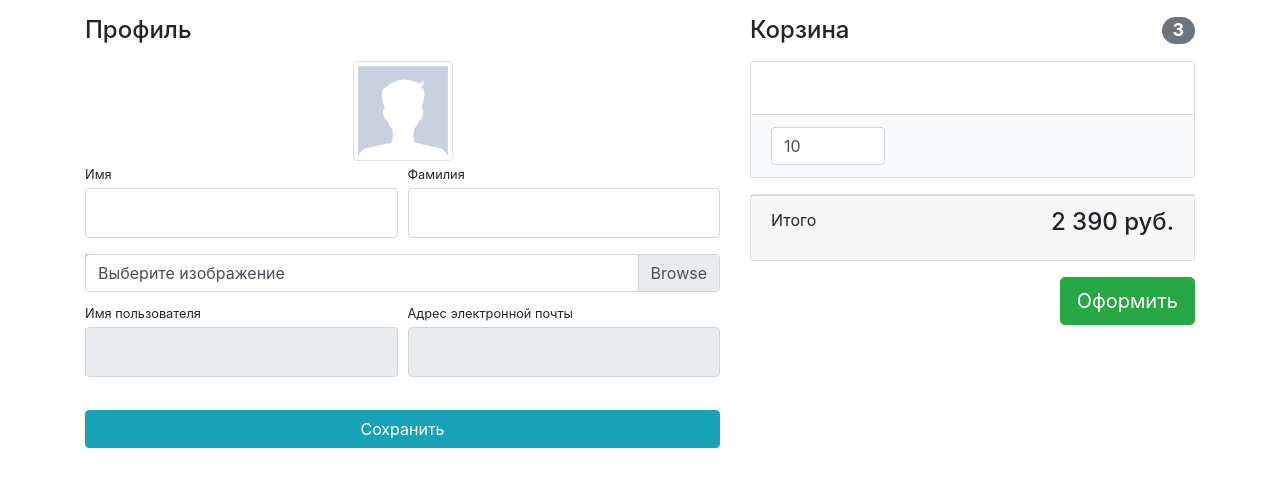
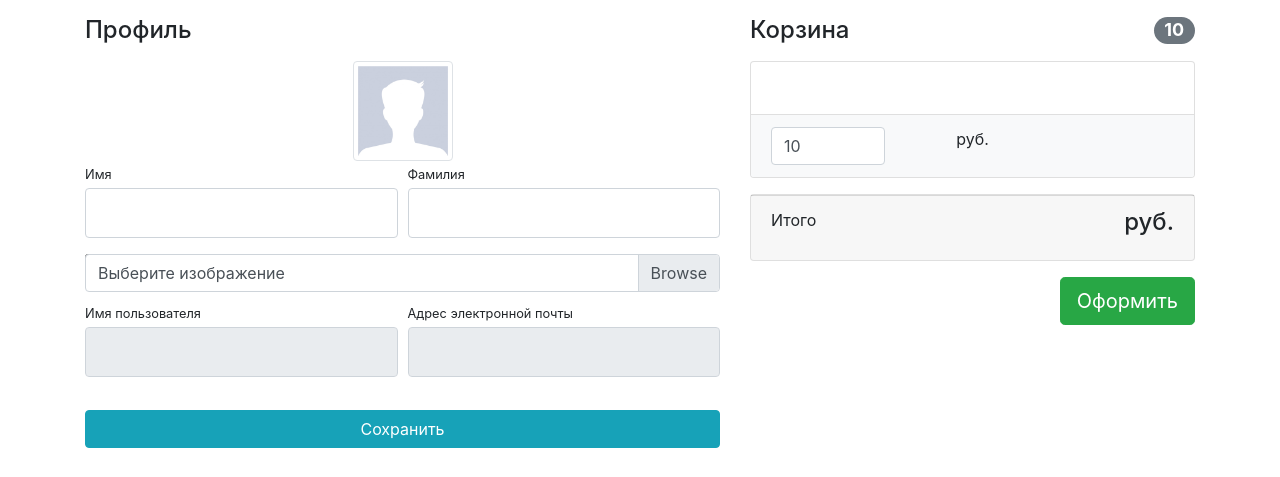
Before and after one commit to gamilabd/geekshop_project, a Django app: template users/templates/users/profile.html in a window 1280 px wide. Shown: the part 56-533 px from the top of the page. Run offline with Django 3.2, Linux system fonts and the light colour scheme; data comes from the database, SQL or seed files in the repository; tables that the repository leaves empty hold one stand-in row (values such as "Sample post"); the template is opened without the code that fills it: values that come from a table or form of the project are taken from there, most other values are stand-ins (such as "Sample title", 1, 10 or a date in 2020); parts of the project's set-up code (start-up, migrations or seed data) failed here and were passed over; some libraries are stand-ins or nearby versions.

Commit message:
added total_sum & total_quantity methods

```diff
--- a/baskets/models.py
+++ b/baskets/models.py
@@ -16,3 +16,13 @@
 
     def sum(self):
         return self.product.price * self.quantity
+
+
+    def total_sum(self):
+        baskets = Basket.objects.filter(user=self.user)
+        return sum(basket.sum() for basket in baskets)
+
+
+    def total_quantity(self):
+        baskets = Basket.objects.filter(user=self.user)
+        return sum(basket.quantity for basket in baskets)
--- a/baskets/templates/baskets/baskets.html
+++ b/baskets/templates/baskets/baskets.html
@@ -1,6 +1,6 @@
 {% if baskets %}
     <h4 class="mt-3 mb-3 d-flex justify-content-between align-items-center mb-3">
-        Корзина <span class="badge badge-secondary badge-pill">3</span>
+        Корзина <span class="badge badge-secondary badge-pill">{{ baskets.0.total_quantity }}</span>
     </h4>
     {% for basket in baskets %}
         <div class="card mb-3">
@@ -15,7 +15,7 @@
                             <input name="basketID" type="number" class="form-control"
                                    value="{{ basket.quantity }}" min="0">
                         </div>
-                        <div class="col-lg-4">{{ basket.sum }}</div>
+                        <div class="col-lg-4">{{ basket.sum }} руб.</div>
                         <div class="col-lg-4">
                             <a href="{% url 'baskets:basket_remove' basket.id %}">
                                 <i class="fas fa-trash"></i>
@@ -29,7 +29,7 @@
     <div class="card mb-3">
     <div class="card-footer">
         <p class="float-left">Итого</p>
-        <h4 class="float-right">2 390 руб.</h4>
+        <h4 class="float-right">{{ baskets.0.total_sum }} руб.</h4>
     </div>
 </div>
     <button type="button" class="btn btn-success btn-lg float-right">Оформить</button>
```
Also changed, not shown: users/views.py (+6 -2 lines).
